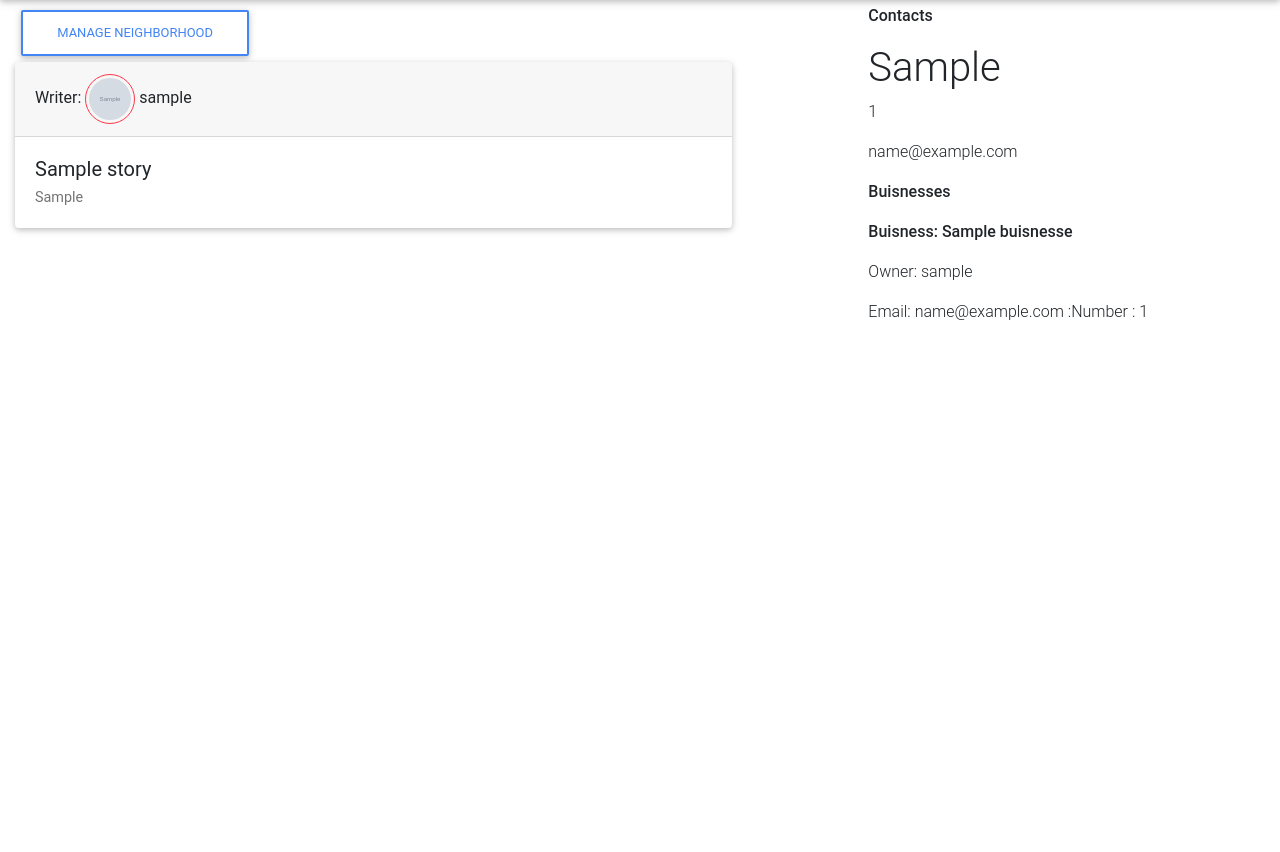
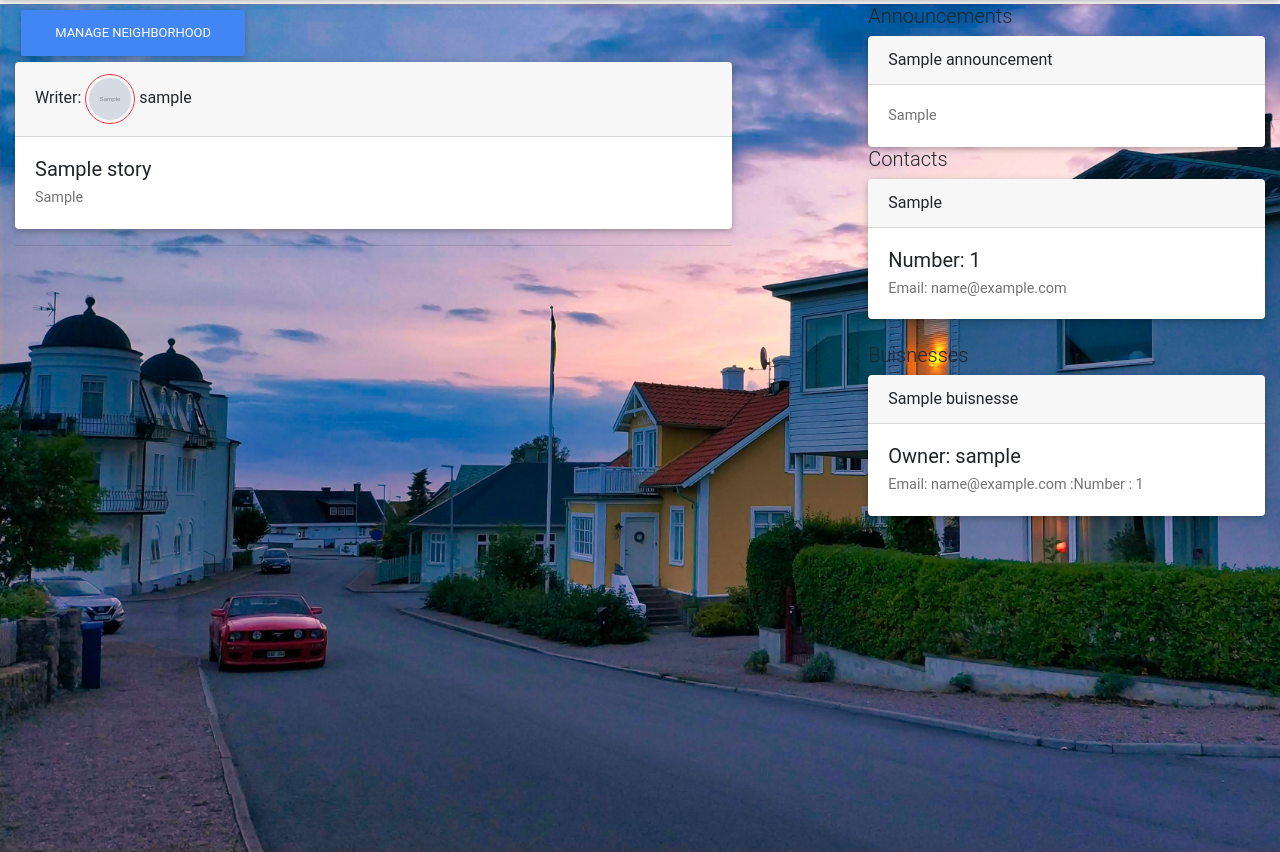
Before and after one commit to Nyota254/Neighborhood-info-center, a Django app: page / in a window 1280 px wide. Shown: the part 56-908 px from the top of the page. Before the commit the page ends 376 px from the top, so only its background shows below. Run offline with Django 3.2, Linux system fonts and the light colour scheme; a user stored in the database is signed in; tables that the repository leaves empty hold one stand-in row (values such as "Sample post"); grey boxes marked "Sample" are stand-in pictures; some libraries are stand-ins or nearby versions.

Commit message:
add styling to the application

```diff
--- a/main/static/css/styles.css
+++ b/main/static/css/styles.css
@@ -3,3 +3,31 @@
     width: 50px;
     padding: 3px;
 }
+
+/*** Start of login page styles *****/
+
+#bg-login,#bg-register {
+    background-image: url(../assets/bg_login.jpg);
+    background-size: cover;
+    height: 106vh;
+    color:white;
+    background-attachment: fixed;
+}
+
+/****** end of login and reg page style *******/
+
+
+/***** start of index page styling ******/
+
+#bg-index {
+    background-image: url(../assets/bg_login.jpg);
+    background-size: cover;
+    height: 106vh;
+    background-attachment: fixed;
+}
+
+/* #sticky {
+    position: sticky;
+} */
+
+/****** end of index page styling ******/
--- a/main/templates/main/base.html
+++ b/main/templates/main/base.html
@@ -24,7 +24,6 @@
 </head>
 
 <body>
-
     {% include 'main/navbar.html' %}
     <div class="row">
         <div class="col-md-3"></div>
--- a/main/templates/main/index.html
+++ b/main/templates/main/index.html
@@ -2,11 +2,11 @@
 
 {% block content %}
 
-    <div class="container-fluid">
+    <div class="container-fluid" id="bg-index">
         <div class="row">
             <div class="col-md-7">
                 {% if admin %}
-                    <a href="{% url 'admin_dashboard' %}" class="btn btn-outline-primary">Manage Neighborhood</a>
+                    <a href="{% url 'admin_dashboard' %}" class="btn btn-primary">Manage Neighborhood</a>
                 {% endif %}
                 {% if neighborhood_stories %}
                     {% for story in neighborhood_stories %}
@@ -21,7 +21,7 @@
                                 <h6 class="card-subtitle mb-2 text-muted"></h6>
                                 <p class="card-text">{{ story.Story }}</p>
                             </div>
-                        </div>
+                        </div><hr>
                     {% endfor %}
                 {% else %}
                     <div class="card">
@@ -33,18 +33,44 @@
                 {% endif %}
             </div>
             <div class="col-md-1"></div>
-            <div class="col-md-4">
-                <p><strong>Contacts</strong></p>
+            <div class="col-md-4" id="sticky">
+                <h5>Announcements</h5>
+                {% for announcement in neighborhood_announcements %}
+                <div class="card">
+                        <div class="card-header">{{ announcement.title }}</div>
+                        <div class="card-body">
+                            <p class="card-text"> {{ announcement.announcement }}</p>
+                        </div>
+                    </div>
+
+                {% endfor %}
+                <h5>Contacts</h5>
                 {% for contact in neighborhood_contacts %}
-                    <h1>{{ contact.department }}</h1>
+                    <!-- <h1>{{ contact.department }}</h1>
                     <p>{{ contact.contact_number }}</p>
-                    <p>{{ contact.contact_email }}</p>
+                    <p>{{ contact.contact_email }}</p> -->
+                    <div class="card">
+                        <div class="card-header">{{ contact.department }}</div>
+                        <div class="card-body">
+                            <h5 class="card-title">Number: {{ contact.contact_number }}</h5>
+                            <h6 class="card-subtitle mb-2 text-muted"></h6>
+                            <p class="card-text">Email: {{ contact.contact_email }}</p>
+                        </div>
+                    </div><br>
                 {% endfor %}
-                <p><strong>Buisnesses</strong></p>
+                <h5>Buisnesses</h5>
                 {% for buisness in neighborhood_buisnesses %}
-                    <p><strong>Buisness: {{ buisness.buisness_name }}</strong></p>
+                    <!-- <p><strong>Buisness: {{ buisness.buisness_name }}</strong></p>
                     <p>Owner: {{ buisness.user.username }}</p>
-                    <p>Email: {{ buisness.buisness_email }} :Number : {{buisness.buisness_number}} </p>
+                    <p>Email: {{ buisness.buisness_email }} :Number : {{buisness.buisness_number}} </p> -->
+                    <div class="card">
+                        <div class="card-header">{{ buisness.buisness_name }}</div>
+                        <div class="card-body">
+                            <h5 class="card-title">Owner: {{ buisness.user.username }}</h5>
+                            <h6 class="card-subtitle mb-2 text-muted"></h6>
+                            <p class="card-text">Email: {{ buisness.buisness_email }} :Number : {{buisness.buisness_number}}</p>
+                        </div>
+                    </div><br>
                 {% endfor %}
             </div>
         </div>
```
Also changed, not shown: users/templates/users/login.html (+14 -2 lines), users/templates/users/register.html (+13 -2 lines), main/static/assets/bg_login.jpg (added).
